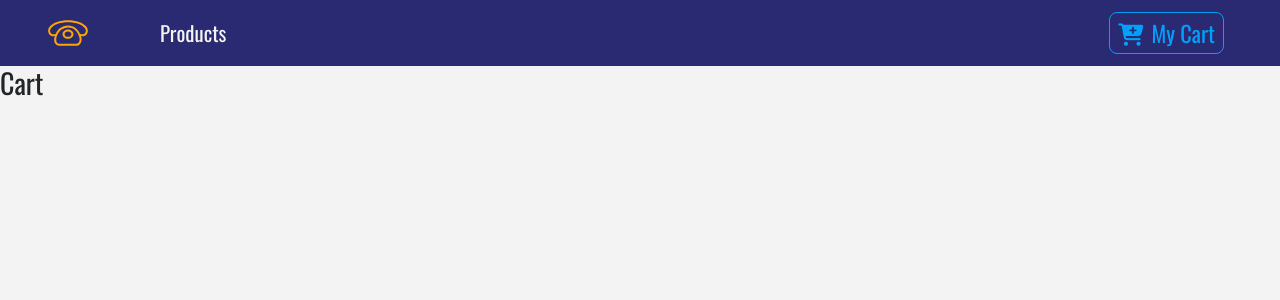
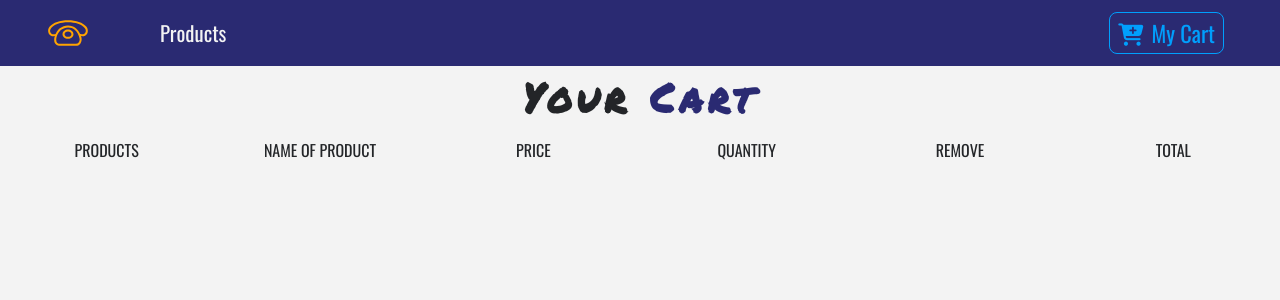
Before and after one commit to axtell5000/phone-store-react, a React (Create React App) app: page /cart in a window 1280 px wide. Shown: the top 300 px of the page. Built offline with nearby package versions, Linux system fonts and the light colour scheme.

Commit message:
setting up cart and added cart column headings

```diff
--- a/src/App.js
+++ b/src/App.js
@@ -5,7 +5,7 @@ import 'bootstrap/dist/css/bootstrap.min.css';
 import Navbar from './components/Navbar';
 import ProductList from './components/ProductList';
 import Details from './components/Details';
-import Cart from './components/Cart';
+import Cart from './components/Cart/Cart';
 import Default from './components/Default';
 import Modal from './components/Modal';
 
--- a/src/components/Cart.js
+++ /dev/null
@@ -1,11 +0,0 @@
-import React, { Component } from 'react';
-
-export default class Cart extends Component {
-  render() {
-    return (
-      <div>
-        <h3>Cart</h3>
-      </div>
-    );
-  }
-}
--- /dev/null
+++ b/src/components/Cart/Cart.js
@@ -0,0 +1,15 @@
+import React, { Component } from 'react';
+
+import Title from '../Title';
+import CartCols from './CartCols';
+
+export default class Cart extends Component {
+  render() {
+    return (
+      <section>
+        <Title name="your" title="cart" />
+        <CartCols />
+      </section>
+    );
+  }
+}
--- /dev/null
+++ b/src/components/Cart/CartCols.js
@@ -0,0 +1,28 @@
+import React from 'react'
+
+export default function CartCols() {
+  return (
+    <div className="container-fluid text-center d-none d-lg-block">
+      <div className="row ">
+        <div className="col-10 mx-auto col-lg-2">
+          <p className="text-uppercase">products</p>
+        </div>
+        <div className="col-10 mx-auto col-lg-2">
+          <p className="text-uppercase">name of product</p>
+        </div>
+        <div className="col-10 mx-auto col-lg-2">
+          <p className="text-uppercase">price</p>
+        </div>
+        <div className="col-10 mx-auto col-lg-2">
+          <p className="text-uppercase">quantity</p>
+        </div>
+        <div className="col-10 mx-auto col-lg-2">
+          <p className="text-uppercase">remove</p>
+        </div>
+        <div className="col-10 mx-auto col-lg-2">
+          <p className="text-uppercase">total</p>
+        </div>
+      </div>
+    </div>
+  );
+}
--- a/src/context.js
+++ b/src/context.js
@@ -10,7 +10,10 @@ class ProductProvider extends Component {
     detailProduct,
     cart: [],
     modalOpen: false,
-    modalProduct: detailProduct
+    modalProduct: detailProduct,
+    cartSubTotal: 0,
+    cartTax: 0,
+    cartTotal: 0
   };
 
   componentDidMount() {
@@ -71,6 +74,22 @@ class ProductProvider extends Component {
     });
   };
 
+  increment = id => {
+    console.log('Increment method');
+  };
+
+  decrement = id => {
+    console.log('Decrement method');
+  };
+
+  removeItem = id => {
+    console.log('Remove item method');
+  };
+
+  clearCart = () => {
+    console.log('Clear cart method');
+  };
+
   render() {
     // for methods we must pass each one individually
     return (
@@ -79,7 +98,11 @@ class ProductProvider extends Component {
         handleDetail: this.handleDetail,
         addToCart: this.addToCart,
         openModal: this.openModal,
-        closeModal: this.closeModal
+        closeModal: this.closeModal,
+        increment: this.increment,
+        decrement: this.decrement,
+        removeItem: this.removeItem,
+        clearCart: this.clearCart
       }}>
         {this.props.children}
       </ProductContext.Provider>
```
Also changed, not shown: 1 other file (tests, documents, lock files or other folders).
